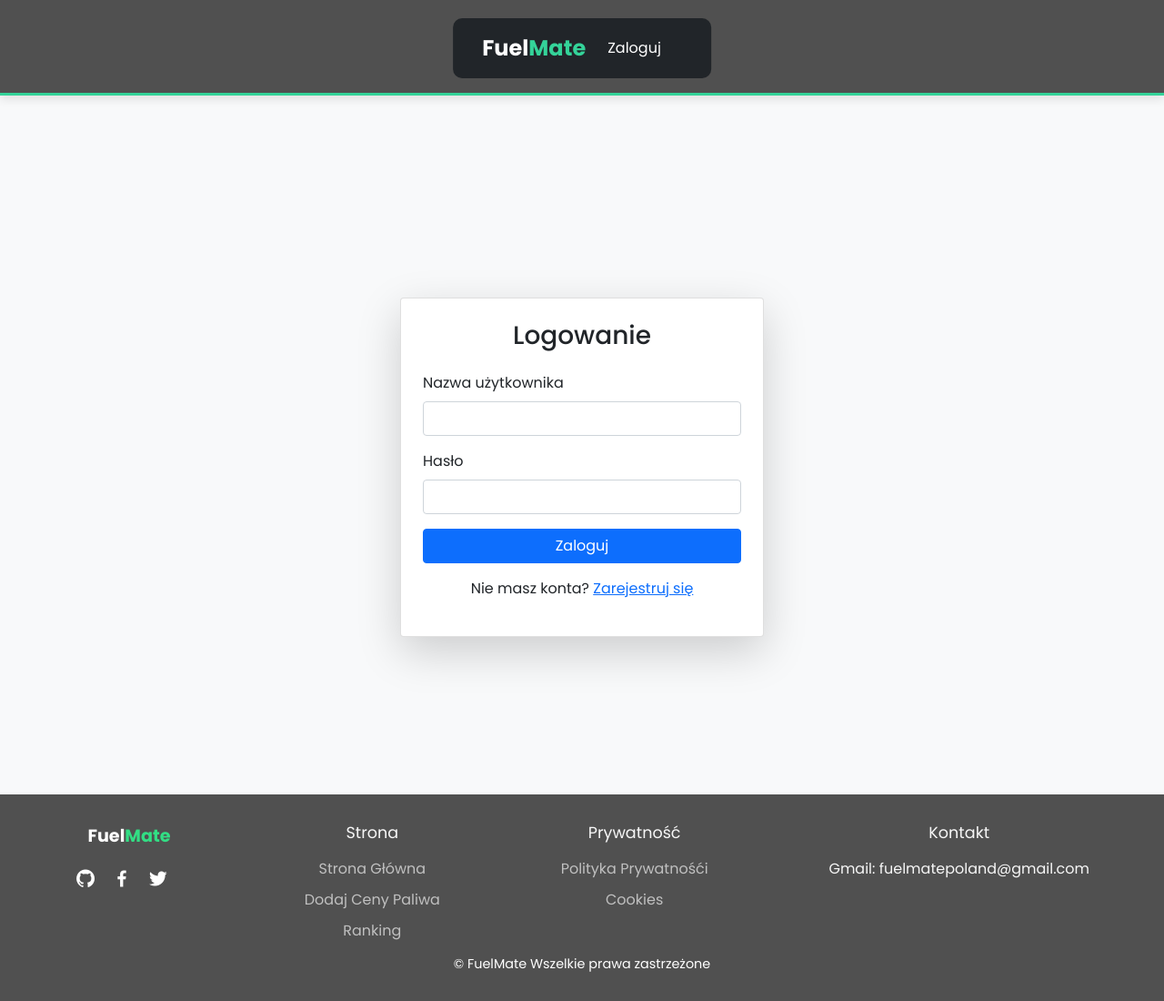
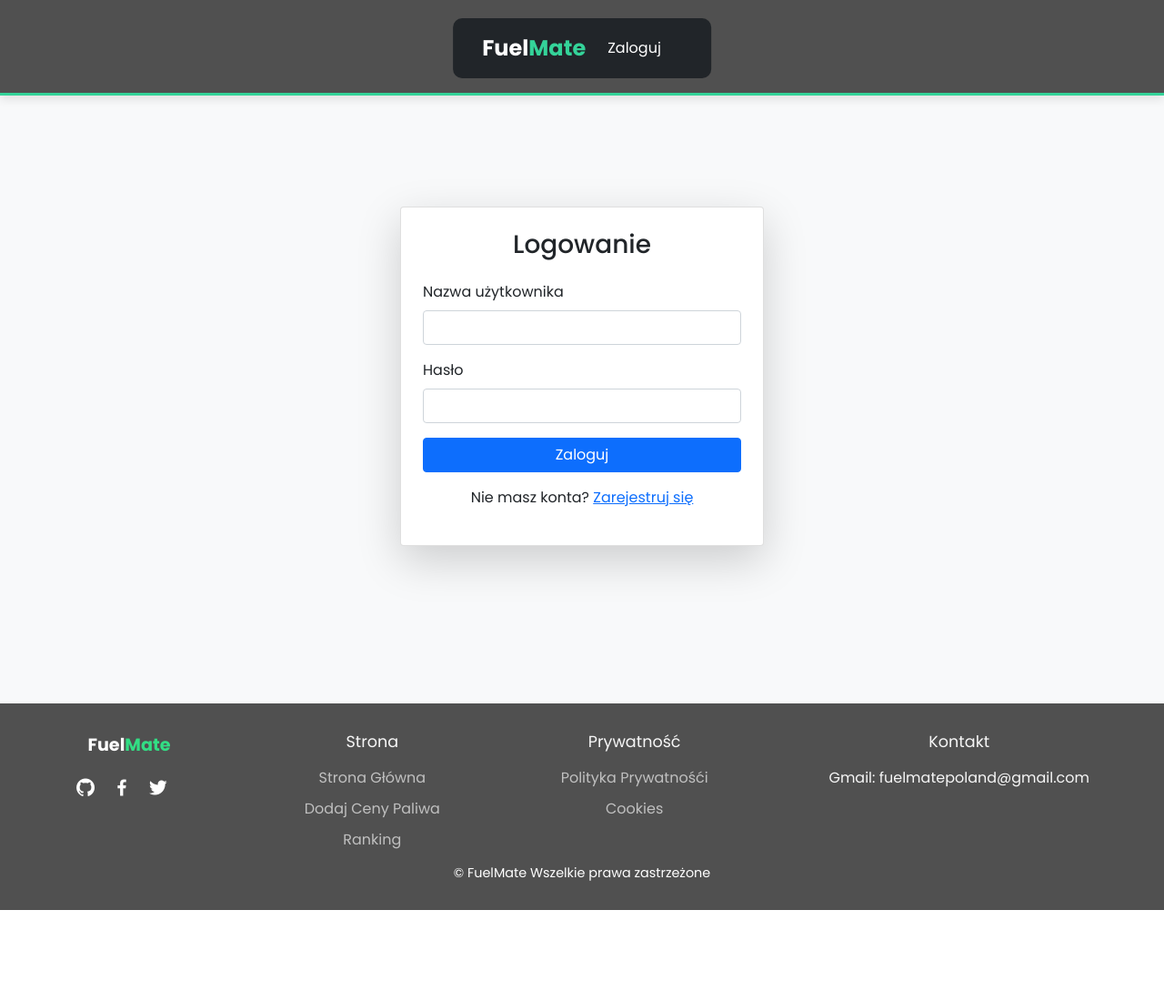
Before and after one commit to Mateoo18/FuelMate, a Django app: page /accounts/login/ in a window 1280 px wide. Shown: the whole page at 91% size. After the commit the page ends 1000 px from the top, so only its background shows below. Run offline with Django 5.2, Linux system fonts and the light colour scheme; some libraries are stand-ins or nearby versions.

Commit message:
some updates

```diff
--- a/FuelMate/accounts/templates/accounts/login_partial.html
+++ b/FuelMate/accounts/templates/accounts/login_partial.html
@@ -3,7 +3,7 @@
 {% block title %}Logowanie{% endblock %}
 
 {% block content %}
-<div class="container d-flex justify-content-center align-items-center" style="height: 90vh;">
+<div class="container d-flex justify-content-center align-items-center" style="height: 90vh; margin-top: -100px;">
     <div class="card p-4 shadow-lg" style="width: 100%; max-width: 400px;">
         <h3 class="text-center mb-4">Logowanie</h3>
         <form method="post" action="{% url 'accounts:login' %}">
```
